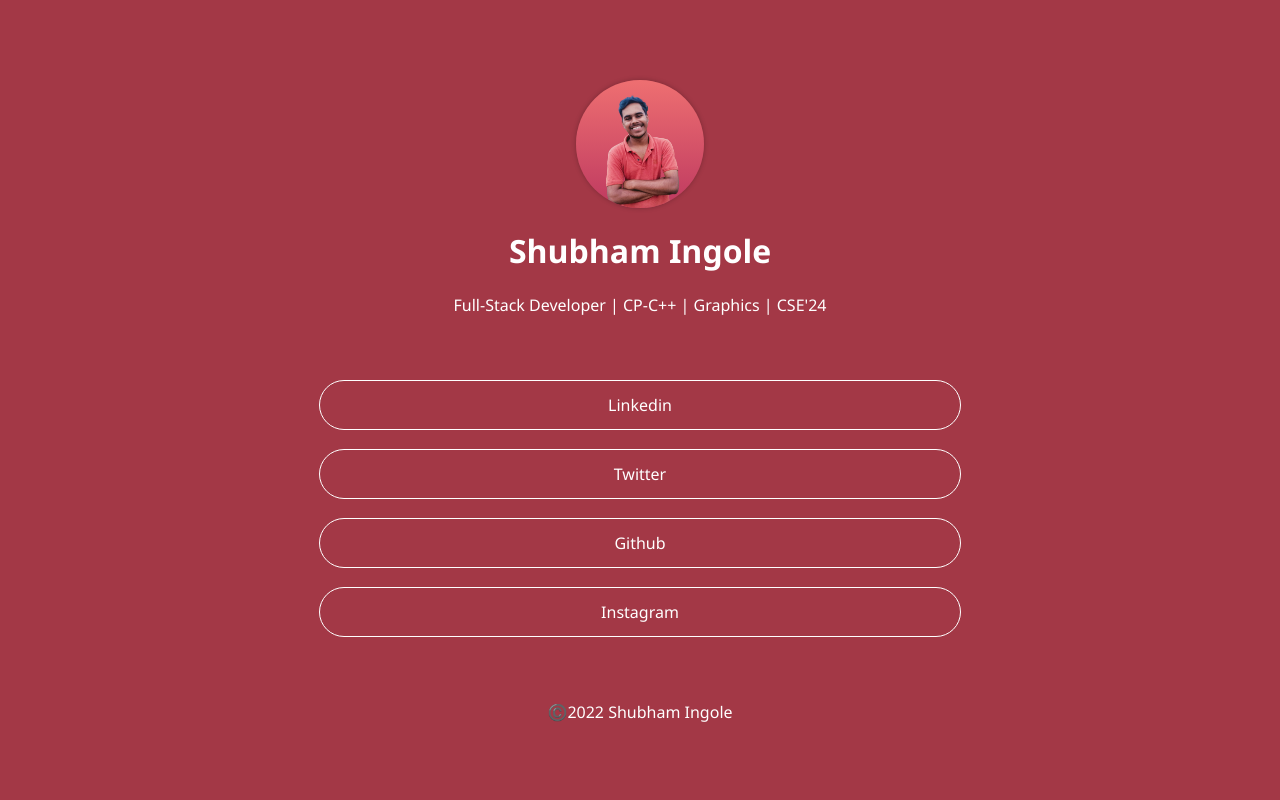
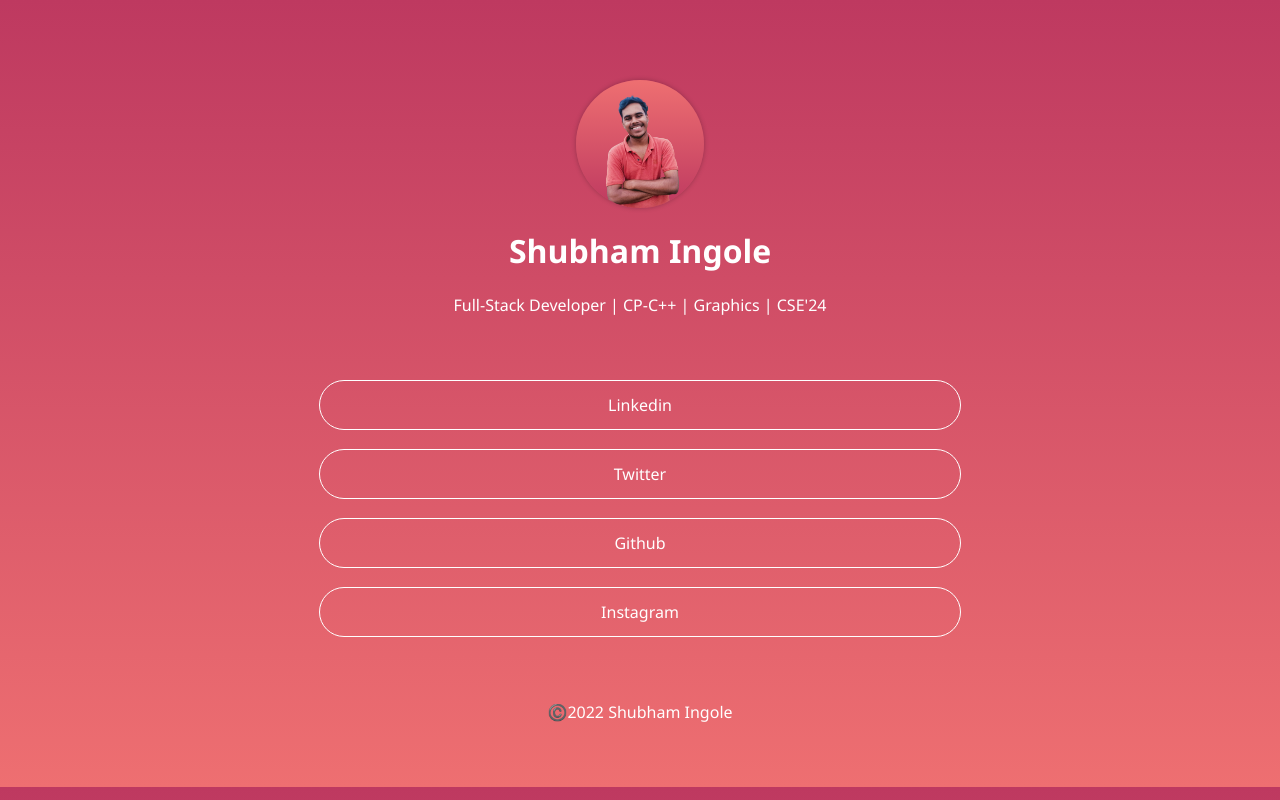
Before and after one commit to i9shubham/techTree, a React (Create React App) app: page / in a window 1280 px wide. Built offline with nearby package versions, Linux system fonts and the light colour scheme.

Commit message:
backgorund color changes to gradient

```diff
--- a/src/index.css
+++ b/src/index.css
@@ -1,6 +1,6 @@
 body {
   margin: 0;
   padding: 0;
-  /* background-image: linear-gradient(#be3960, #ee6f71); */
-  background-color: #a33846;
+  background-image: linear-gradient(#be3960, #ee6f71);
+  /* background-color: #a33846; */
 }
```
